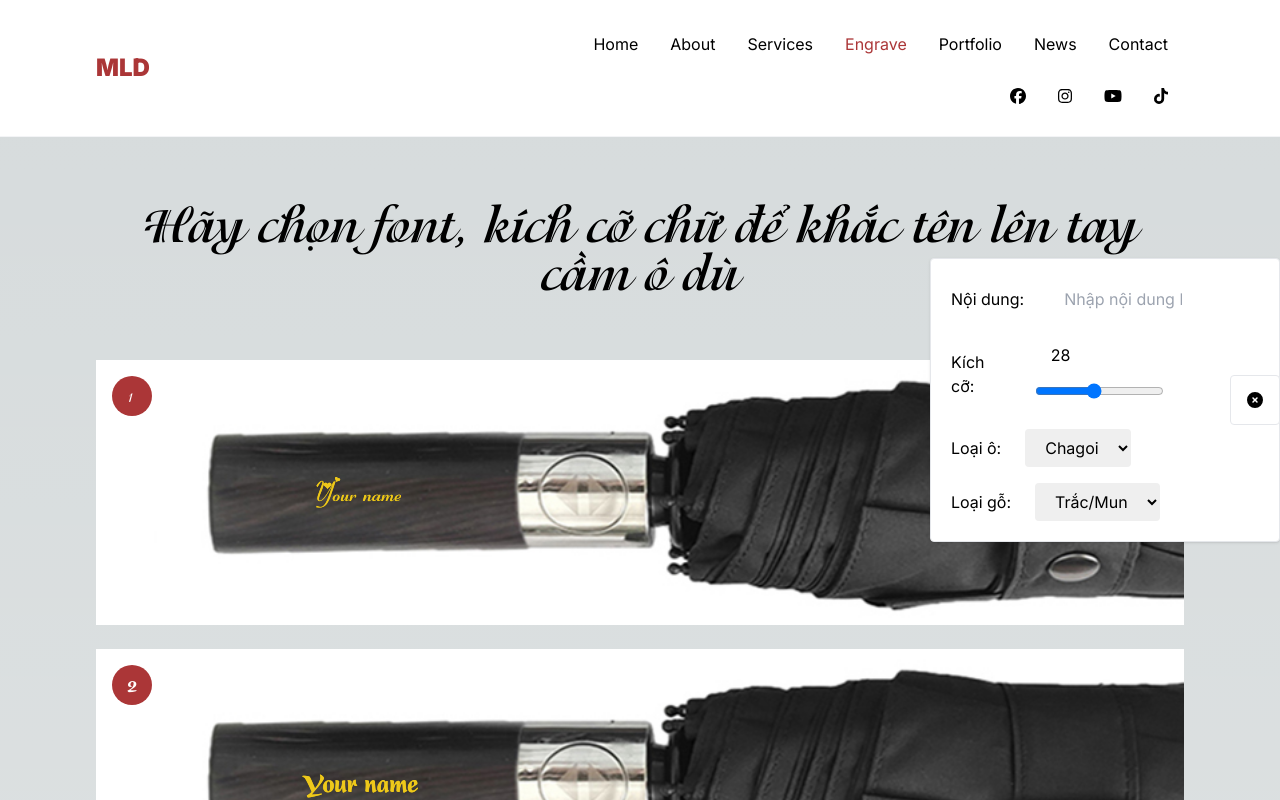
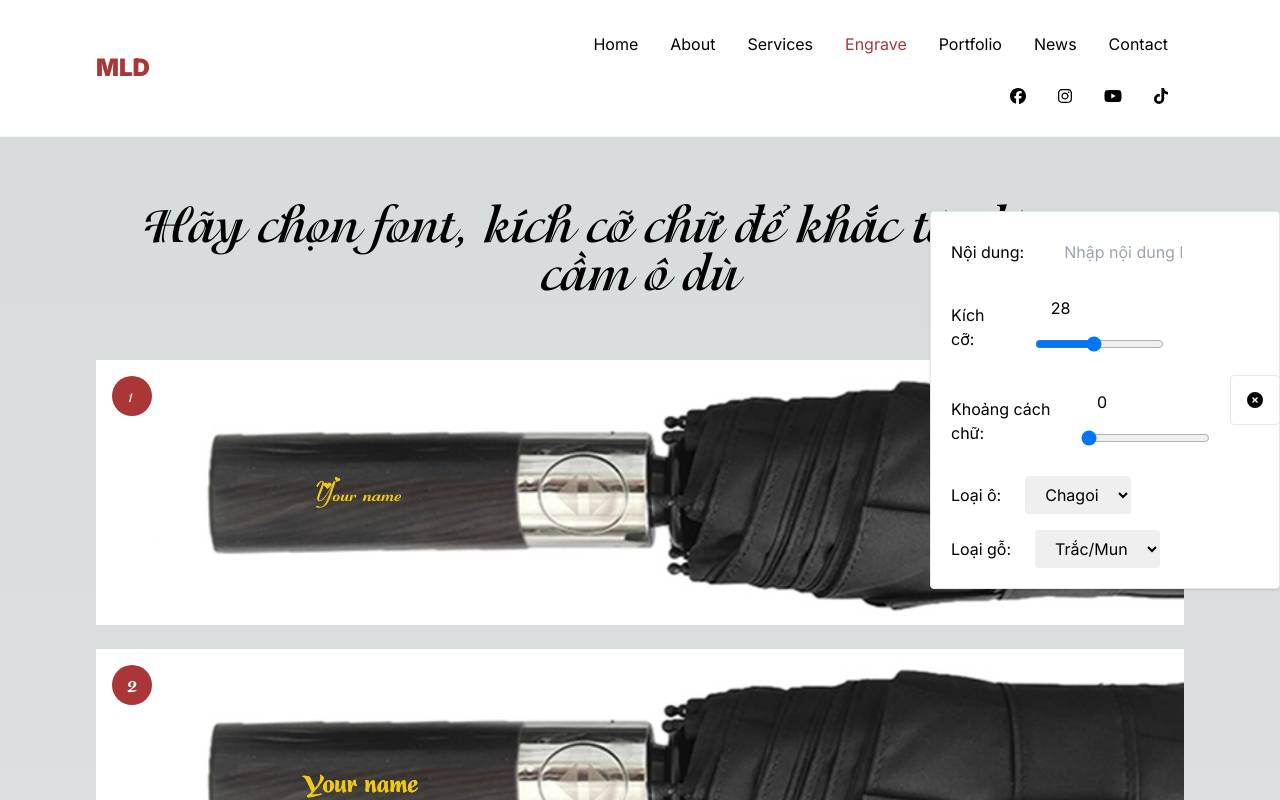
Before and after one commit to mldesignerjs/mld, a Next.js app: page /engrave in a window 1280 px wide. Shown: the top 800 px of the page. Built offline with nearby package versions, Linux system fonts and the light colour scheme.

Commit message:
add-letter-spacing

```diff
--- a/app/about/page.tsx
+++ b/app/about/page.tsx
@@ -1,30 +1,7 @@
-import { FontAwesomeIcon } from '@fortawesome/react-fontawesome'
-import * as fawR from '@fortawesome/free-regular-svg-icons'
-import * as fawS from '@fortawesome/free-solid-svg-icons'
-import * as fawB from '@fortawesome/free-brands-svg-icons'
-
 export default function About() {
-    const fawBkeys = Object.keys(fawB)
-    const fawBvalues = Object.values(fawB)
-    const fawSkeys = Object.keys(fawS)
-    const fawSvalues = Object.values(fawS)
-    const fawRkeys = Object.keys(fawR)
-    const fawRvalues = Object.values(fawR)
     return (
         <main className="p-24">
             <h2 className="text-center text-5xl py-10">About page</h2>
-
-            {fawRvalues.map((aw, index) => (
-                <FontAwesomeIcon key={index} icon={aw} />
-            ))}
-            <hr />
-            {fawSvalues.map((aw, index) => (
-                <FontAwesomeIcon key={index} icon={aw} />
-            ))}
-            <hr />
-            {fawBvalues.map((aw, index) => (
-                <FontAwesomeIcon key={index} icon={aw} />
-            ))}
         </main>
     )
 }
--- a/app/engrave/page.tsx
+++ b/app/engrave/page.tsx
@@ -8,6 +8,7 @@ import { useState } from 'react'
 export default function Home() {
     const [text, setText] = useState<string>('Your name')
     const [fontSize, setFontSize] = useState<string>('28')
+    const [letterSpacing, setLetterSpacing] = useState<string>('0')
     const [currentUmbrella, setCurrentUmbrella] = useState<umbrellaO>(umbrellas[0])
     const [handle, setHandle] = useState<handleO>(umbrellas[0].handle[0])
     const [showEditMode, setShowEditMode] = useState<boolean>(true)
@@ -18,6 +19,10 @@ export default function Home() {
 
     function handleChangeFontSize(number: string) {
         setFontSize(number)
+    }
+
+    function handleChangeLetterSpacing(number: string) {
+        setLetterSpacing(number)
     }
 
     function handleChangeUmbrella(id: string) {
@@ -94,6 +99,34 @@ export default function Home() {
                         </div>
                     </div>
                     <div className="flex items-center pb-4">
+                        <label className="pr-6" htmlFor="letterSpacing">
+                            Khoảng cách chữ:
+                        </label>
+                        <div>
+                            <input
+                                type="number"
+                                name="letterSpacing"
+                                id="letterSpacing"
+                                className="py-2 px-4 rounded"
+                                placeholder=""
+                                value={letterSpacing}
+                                max={10}
+                                min={0}
+                                onChange={(e) => handleChangeLetterSpacing(e.target.value)}
+                            />
+                            <input
+                                type="range"
+                                name="letterSpacing"
+                                className="py-2 rounded"
+                                placeholder=""
+                                value={letterSpacing}
+                                min={0}
+                                max={10}
+                                onChange={(e) => handleChangeLetterSpacing(e.target.value)}
+                            />
+                        </div>
+                    </div>
+                    <div className="flex items-center pb-4">
                         <label className="pr-6" htmlFor="umbrella">
                             Loại ô:
                         </label>
@@ -153,7 +186,10 @@ export default function Home() {
                                 />
                                 <span
                                     className={`engrave absolute top-1/2 -translate-y-1/2 origin-left max-sm:scale-50 max-lg:scale-75 max-sm:left-[15mm] max-lg:left-[22.5mm] lg:left-[3cm] whitespace-nowrap overflow-hidden text-center leading-[15mm] h-[15mm] ${handle.value}`}
-                                    style={{ width: `${currentUmbrella.sizeHandle}cm` }}
+                                    style={{
+                                        width: `${currentUmbrella.sizeHandle}cm`,
+                                        letterSpacing: `${letterSpacing}px`,
+                                    }}
                                 >
                                     {text}
                                 </span>
```
